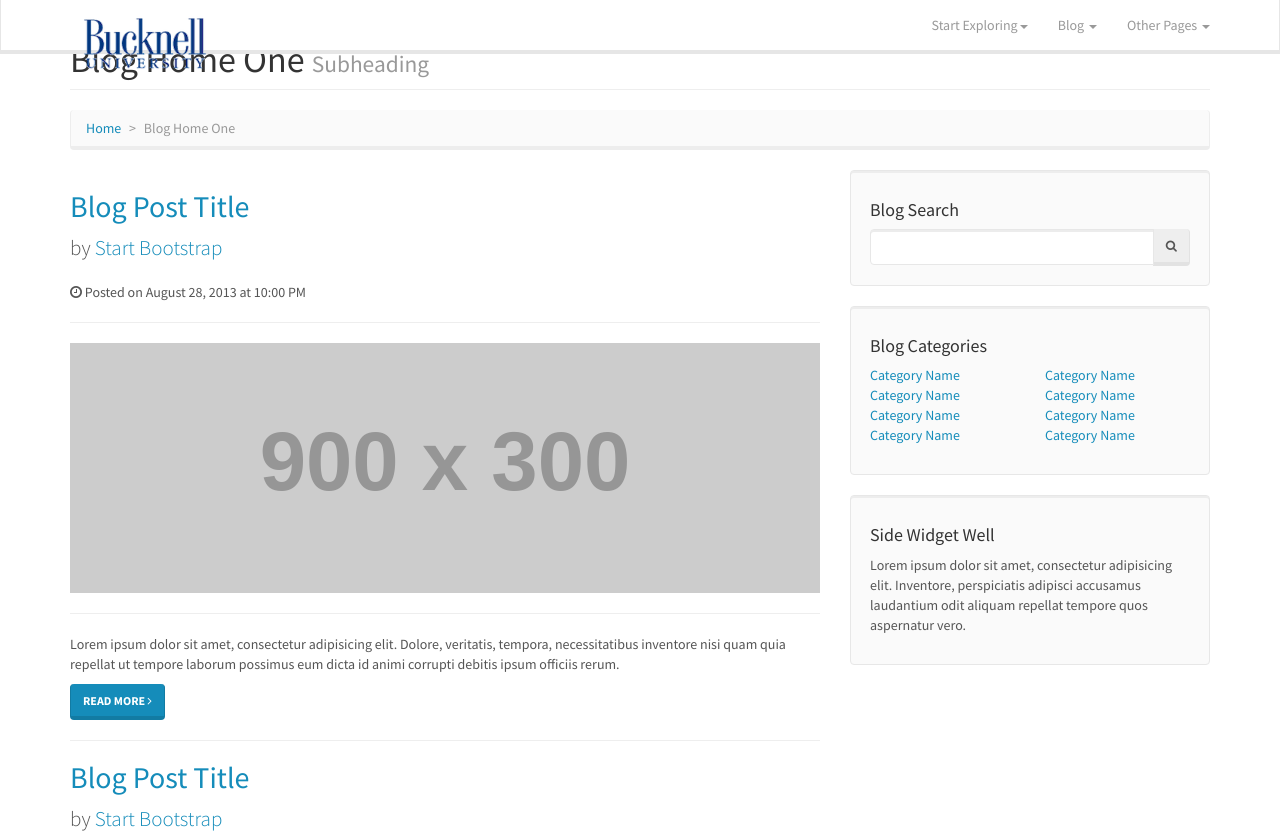
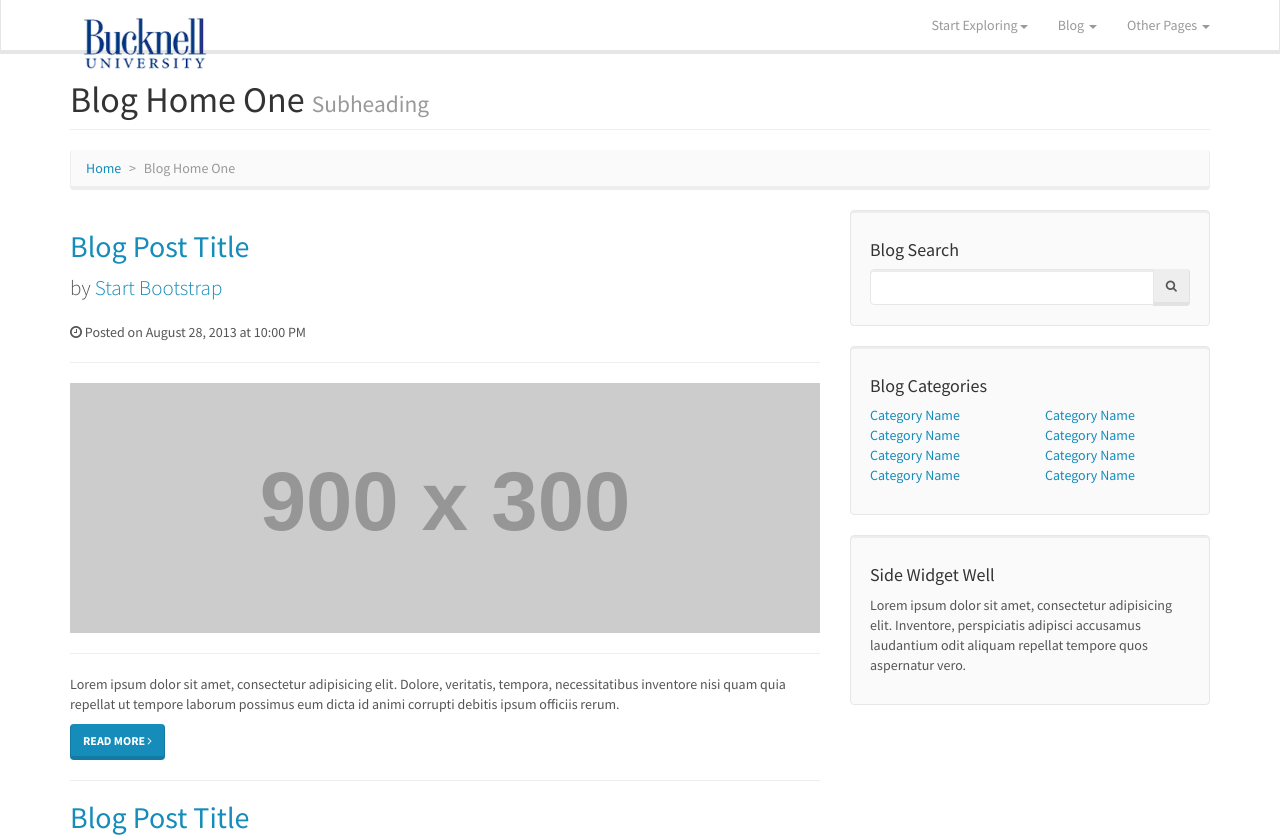
Before and after one commit to brandontricci/assessment1, a plain HTML site: page blog-home-1.html in a window 1280 px wide. Shown: the top 839 px of the page. Drawn offline with Linux system fonts and the light colour scheme; placeholder pictures from the web are drawn by us.

Commit message:
changes to pages

```diff
--- a/blog-home-1.html
+++ b/blog-home-1.html
@@ -119,7 +119,7 @@
 
         <!-- Page Heading/Breadcrumbs -->
         <div class="row">
-            <div class="col-lg-12">
+            <div class="col-lg-12"><br><br>
                 <h1 class="page-header">Blog Home One
                     <small>Subheading</small>
                 </h1>
```
Also changed, not shown: blog-home-2.html (+1 -1 lines).
